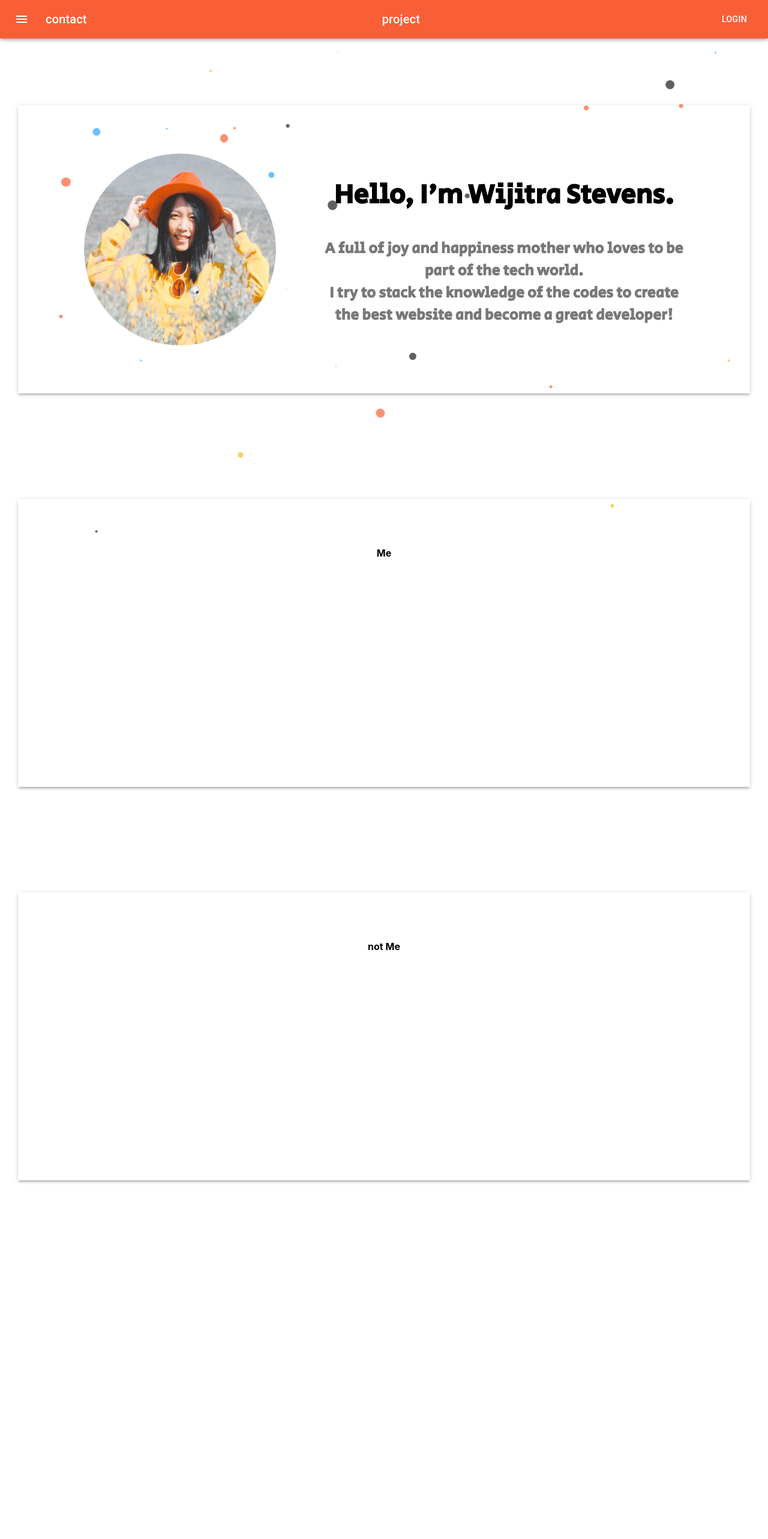
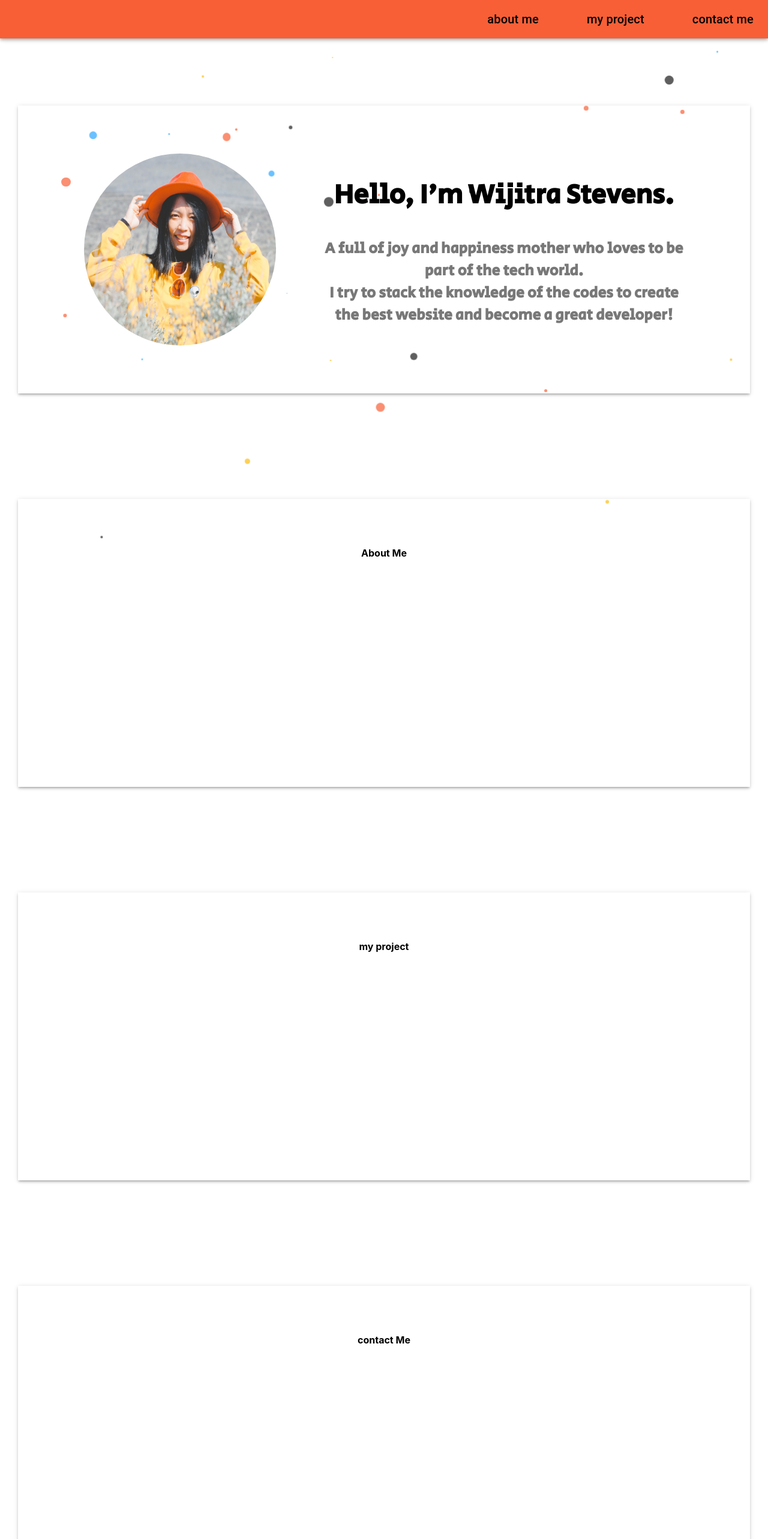
Before and after one commit to WijiPe/my-portfolio, a Next.js app: page / in a window 1280 px wide. Shown: the top 2566 px of the page at 60% size. Before the commit the page ends 2028 px from the top, so only its background shows below. Built offline with nearby package versions, Linux system fonts and the light colour scheme.

Commit message:
fix offsetTop error

```diff
--- a/components/Header.js
+++ b/components/Header.js
@@ -10,10 +10,10 @@ import Link from 'next/link';
 
 const scroll2El = elID => {
     window.scrollTo({
-      top: document.getElementById(elID).offsetTop - 60,
-      behavior: 'smooth',
+        top: document.getElementById(elID).offsetTop - 60,
+        behavior: 'smooth',
     });
-  };
+};
 
 const onBtnClick = (e) => {
     e.preventDefault();
@@ -35,31 +35,29 @@ export default function Header() {
 
     const classes = useStyles();
     return (
-        <Box sx={{
-            flexGrow: 1,
-            }}>
-            <AppBar className={classes.appbar} style={{backgroundColor:'#F85F36'}} >
-                <Toolbar>
-                    <IconButton
-                        size="large"
-                        edge="start"
-                        color="inherit"
-                        aria-label="menu"
-                        sx={{ mr: 2 }}
-                    >
-                        <MenuIcon />
-                    </IconButton>
-                    <Typography variant="h6" component="div" sx={{ flexGrow: 1 }}>
+        <Box>
+            <AppBar className={classes.appbar} style={{backgroundColor:'#F85F36', color: 'black'}}>
+                <Toolbar sx={{
+                    display: 'flex',
+                    flexDirection: 'row',
+                    justifyContent: 'flex-end',
+                    gap: 10
+                }}>
+                    <Typography variant="h6" component="div">
                         <Link href="">
-                            <a goto="section1" onClick={onBtnClick}>contact</a>
+                            <a goto="section1" onClick={onBtnClick}>about me</a>
                         </Link>
                     </Typography>
-                    <Typography variant="h6" component="div" sx={{ flexGrow: 1 }}>
+                    <Typography variant="h6" component="div">
                         <Link href="" >
-                            <a goto="section2" onClick={onBtnClick}>project</a>
+                            <a goto="section2" onClick={onBtnClick}>my project</a>
                         </Link>
                     </Typography>
-                    <Button color="inherit" >Login</Button>
+                    <Typography variant="h6" component="div">
+                        <Link href="" >
+                            <a goto="section3" onClick={onBtnClick}>contact me</a>
+                        </Link>
+                    </Typography>
                 </Toolbar>
             </AppBar>
         </Box>
--- a/pages/_app.js
+++ b/pages/_app.js
@@ -45,7 +45,6 @@ balls.forEach((el, i, ra) => {
 });
 }
 
-
 function MyApp({ Component, pageProps }) {
 
   useEffect(()=> {
--- a/pages/index.js
+++ b/pages/index.js
@@ -33,7 +33,6 @@ export default function Home() {
 
   return (
     <Layout>
-      <div className={styles.transition}>
       <Box
         sx={{
           boxShadow: 3,
@@ -93,7 +92,7 @@ export default function Home() {
           gap: 10,
         }}
       >
-        Me
+        About Me
       </Box>
       <Box id="section2"
         sx={{
@@ -117,10 +116,32 @@ export default function Home() {
           gap: 10,
         }}
       >
-        not Me
+        my project
       </Box>
-      </div>
-
+      <Box id="section3"
+        sx={{
+          boxShadow: 3,
+          width: '100%',
+          height: '30rem',
+          // bgcolor: (theme) => (theme.palette.mode === 'dark' ? '#101010' : '#212121'),
+          // color: (theme) =>
+          // theme.palette.mode === 'dark' ? 'grey.300' : 'grey.800',
+          p: 10,
+          // m: 15,
+          mt: 22,
+          textAlign: 'center',
+          // fontSize: '1rem',
+          fontWeight: '700',
+          // border: 1,
+          position: 'relative',
+          display: 'flex',
+          flexDirection: 'row',
+          justifyContent: 'center',
+          gap: 10,
+        }}
+      >
+        contact Me
+      </Box>
     </Layout>
   )
 }
```
